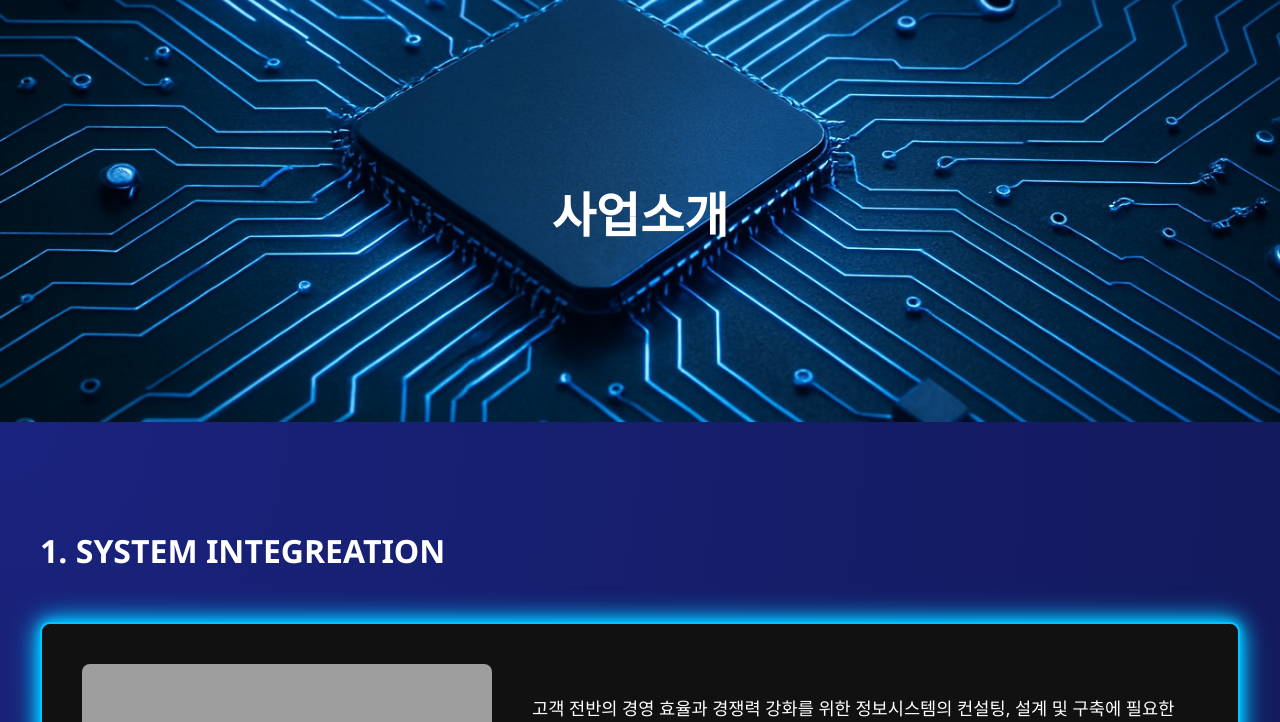
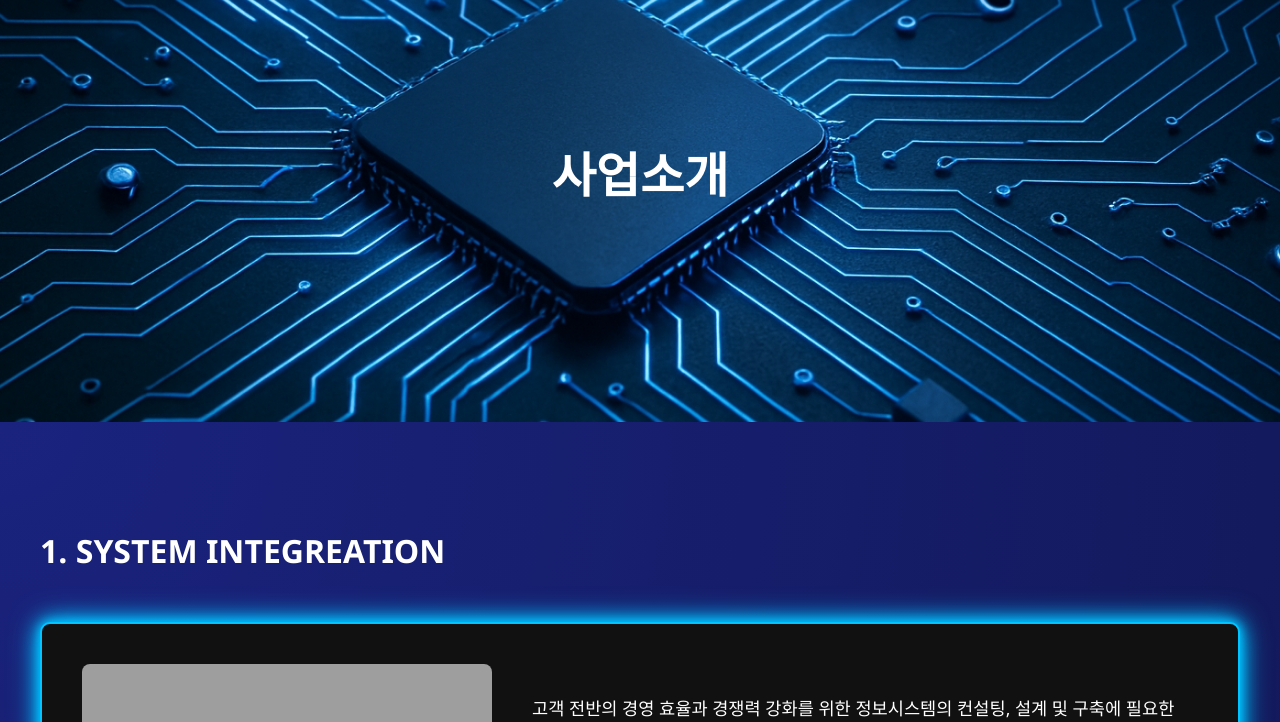
Before and after one commit to angrimi/mycompanysite, a website: page public/business.html in a window 1280 px wide. Shown: the part 78-800 px from the top of the page. Drawn offline with Linux system fonts and the light colour scheme; grey boxes are pictures that could not be loaded; a web font is replaced by a local one.

Commit message:
디자인 오류 재수정

```diff
--- a/public/business.html
+++ b/public/business.html
@@ -12,7 +12,7 @@
 
     <div class="scroll-container">
        <div id="businesssectionimg">
-            <h2 class="section-title">사업소개</h2>
+            <h2>사업소개</h2>
         </div>
 
         <!--
--- a/public/style.css
+++ b/public/style.css
@@ -1479,16 +1479,12 @@ body, html {
 }
 
 
-.section-title {
-  position: absolute;          /* 배경 위에 고정 */
-  top: 50%;
-  left: 50%;
-  transform: translate(-50%, -50%);  /* 정확히 가운데 정렬 */
+#businesssectionimg h2 {
+    font-size: 3rem;
   z-index: 1;
-  color: white;
-  font-size: 3rem;
-  text-align: center;
-}
+  margin-bottom: 40px;
+}
+
 
 /**********************************************************************************************************************************************************/
 .businesssection1 {
```
